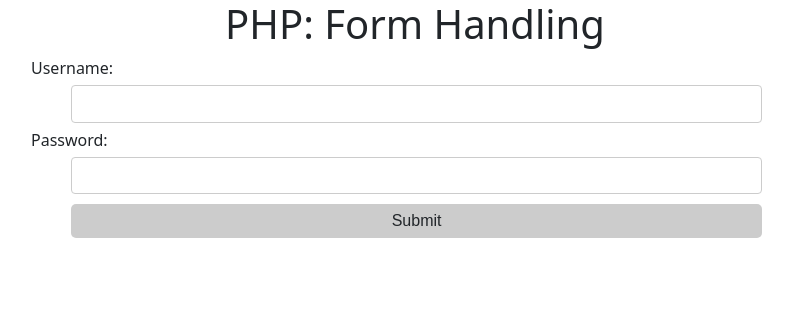
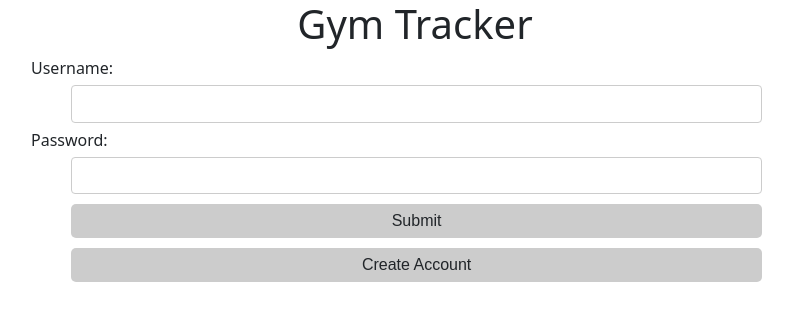
Before and after one commit to david-bieger/DatabaseSystemsFinal, a PHP site: page /cs4750/login.php in a window 1280 px wide. Shown: the top 321 px of the page, without its empty margins (225-1018 px from the left). Run offline with PHP 8.4, Linux system fonts and the light colour scheme.

Commit message:
added create account, need to allow button to be pressed with nothing in input fields.

```diff
--- a/login.php
+++ b/login.php
@@ -17,11 +17,12 @@ require("database-functions.php");
 </head>
 <body>
   <div>
-    <h1>PHP: Form Handling</h1>
+    <h1>Gym Tracker</h1>
     <form action="login.php" method="post">
       Username: <input type="text" name="username" required /> <br/>
       Password: <input type="password" name="password" required /> <br/>
       <input type="submit" name="Submit" value="Submit" class="btn" />
+      <input type="submit" name="create-account" value="Create Account" class="btn" />
     </form>
   </div>
 
@@ -69,5 +70,10 @@ if ($_SERVER["REQUEST_METHOD"] == "POST") {
             echo "Invalid username or password. Please try again.";
         }
     }
+    if (!empty($_POST['create-account'])) {
+      //redirect user to create-account.php
+      header("Location: http://localhost/cs4750/DatabaseSystemsFinal/create-account.php"); //use this to redirect to new files
+      exit;
+  }
 }
 ?>
--- a/styles.css
+++ b/styles.css
@@ -31,7 +31,6 @@ input[type=submit] {
 input[type=submit]:hover {
   background-color: #ccceee;
 }
-
 .msg {
   margin-left:24px;
   font-style: italic;
```
